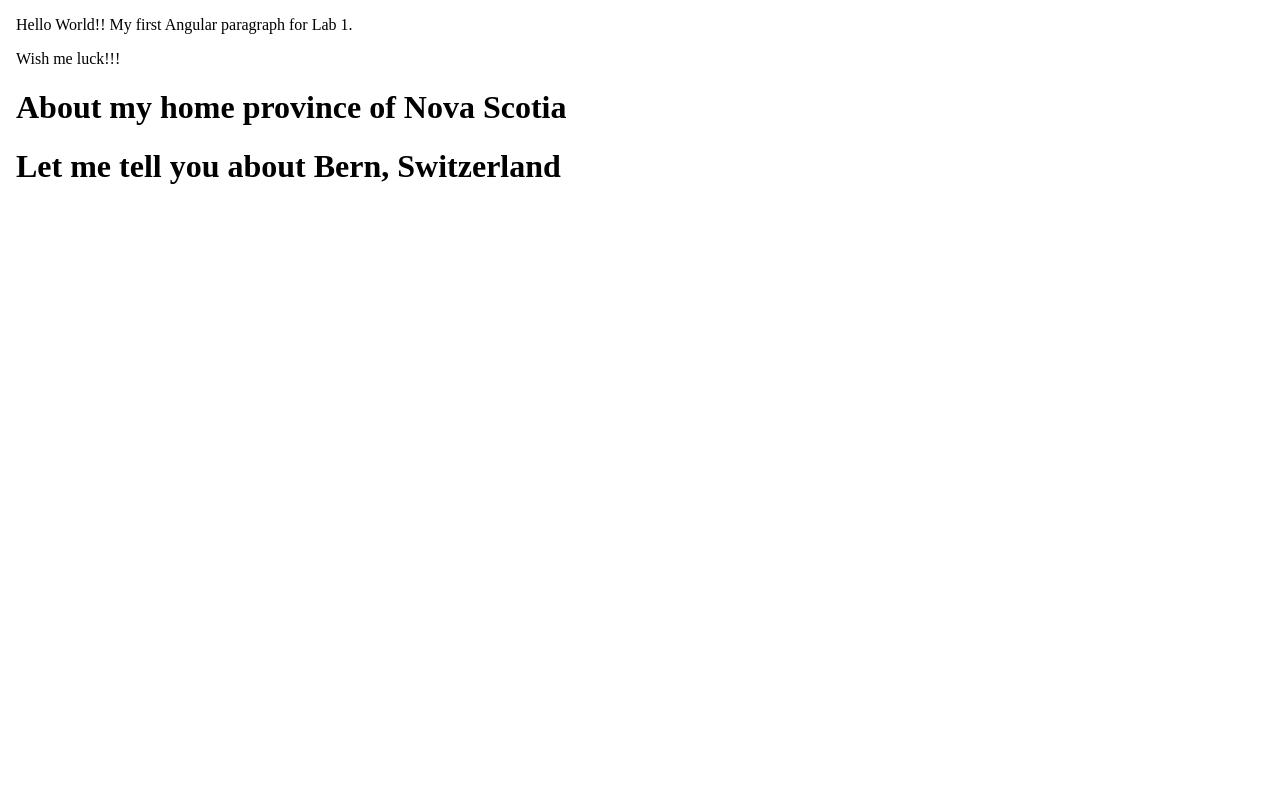
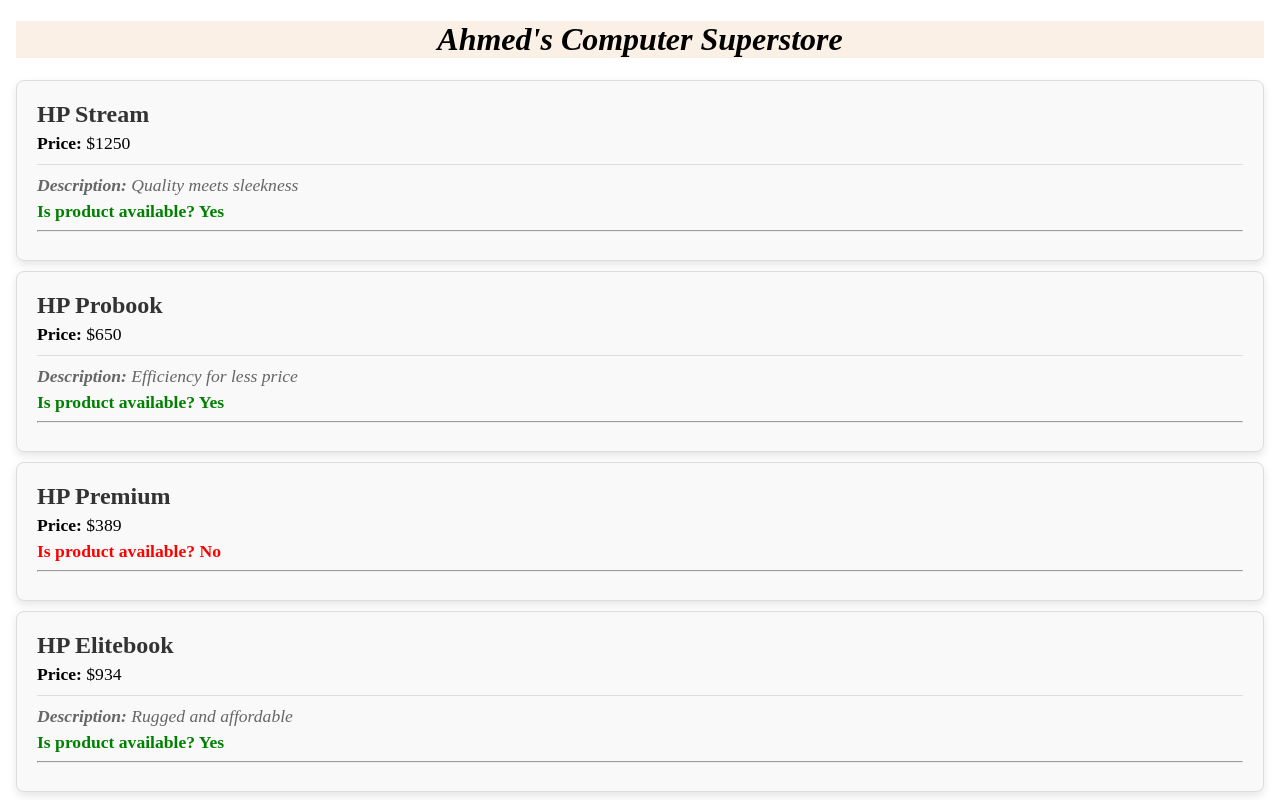
Before and after one commit to musahmed10/Ahmed_Musa_Learning_Angular, an Angular app: page / in a window 1280 px wide. Shown: the top 800 px of the page. Built offline with nearby package versions, Linux system fonts and the light colour scheme.

Commit message:
Completed assignment 2 by doing the html and css files

```diff
--- a/src/app/app.component.css
+++ b/src/app/app.component.css
@@ -0,0 +1,57 @@
+/*H1 style*/
+h1 {
+  background-color: linen;
+  font-style: italic;
+  text-align: center;
+}
+
+/* Container for the user card */
+.user-card {
+  border: 1px solid #ddd;
+  border-radius: 8px;
+  padding: 20px;
+  margin: 10px 0;
+  box-shadow: 0 4px 8px rgba(0, 0, 0, 0.1);
+  background-color: #f9f9f9;
+}
+
+/* Header styling for user name */
+.user-card h2 {
+  margin: 0;
+  font-size: 1.5em;
+  color: #333;
+}
+
+/* Styling for price */
+.user-card p {
+  margin: 5px 0;
+  font-size: 1.1em;
+}
+
+/* Highlighting available items */
+.user-card .available {
+  color: green;
+  font-weight: bold;
+}
+
+/* Styling for unavailable items */
+.user-card .unavailable {
+  color: red;
+  font-weight: bold;
+}
+
+/* Adding a border and padding to description */
+.user-card .description {
+  border-top: 1px solid #ddd;
+  padding-top: 10px;
+  margin-top: 10px;
+  font-style: italic;
+  color: #666;
+}
+
+/* Adding hover effect to user card */
+.user-card:hover {
+  background-color: #e0f7fa;
+  transition: background-color 0.3s ease;
+  transform: translateX(2%);
+}
--- a/src/app/app.component.html
+++ b/src/app/app.component.html
@@ -14,13 +14,30 @@
   <meta name="viewport"
         content="width=device-width, user-scalable=no, initial-scale=1.0, maximum-scale=1.0, minimum-scale=1.0">
   <meta http-equiv="X-UA-Compatible" content="ie=edge">
-  <title>Lab1</title>
+  <title>Assignment2</title>
 </head>
 <body>
-<p>Hello World!! My first Angular paragraph for Lab 1.</p>
-<p>Wish me luck!!!</p>
-<h1>About my home province of {{ province }}</h1>
-<h1>Let me tell you about {{ favoriteHoliday }}</h1>
+<h1>Ahmed's Computer Superstore</h1>
+<div *ngFor="let user of users" class="user-card">
+  <h2>{{ user.name }}</h2>
+
+  <div>
+    <p><strong>Price:</strong> ${{ user.price }}</p>
+
+
+    <p *ngIf="user.description" class="description"><strong>Description:</strong> {{ user.description }}</p>
+
+
+    <p *ngIf="user.isAvailable; else notAvailable" class="available">
+      <strong>Is product available?</strong> Yes
+    </p>
+    <ng-template #notAvailable>
+      <p class="unavailable"><strong>Is product available?</strong> No</p>
+    </ng-template>
+  </div>
+
+  <hr>
+</div>
 </body>
 </html>
 <!-- * * * * * * * * * * * * * * * * * * * * * * * * * * * * * * * * -->
--- a/src/app/app.component.ts
+++ b/src/app/app.component.ts
@@ -1,15 +1,23 @@
 import { Component } from '@angular/core';
+import {CommonModule} from "@angular/common";
 import { RouterOutlet } from '@angular/router';
+import {User} from "./models/user";
 
 @Component({
   selector: 'app-root',
   standalone: true,
-  imports: [RouterOutlet],
+  imports: [RouterOutlet, CommonModule],
   templateUrl: './app.component.html',
   styleUrl: './app.component.css'
 })
 export class AppComponent {
   title = 'Ahmed-Musa-Learning-Angular';
-  province:string = 'Nova Scotia';
-  favoriteHoliday:string = 'Bern, Switzerland';
+  users: User[] = [
+    { id: 1, name: 'HP Stream', price: 1250, description: 'Quality meets sleekness', isAvailable: true },
+    { id: 2, name: 'HP Probook', price: 650, description: 'Efficiency for less price', isAvailable: true },
+    { id: 3, name: 'HP Premium', price: 389, isAvailable: false },
+    { id: 4, name: 'HP Elitebook', price: 934, description: 'Rugged and affordable', isAvailable: true },
+    { id: 5, name: 'HP Folio', price: 693, description: 'Work and play', isAvailable: true },
+    { id: 6, name: 'HP Chromebook', price: 720, description: 'Smaller is better', isAvailable: false }
+  ];
 }
```
